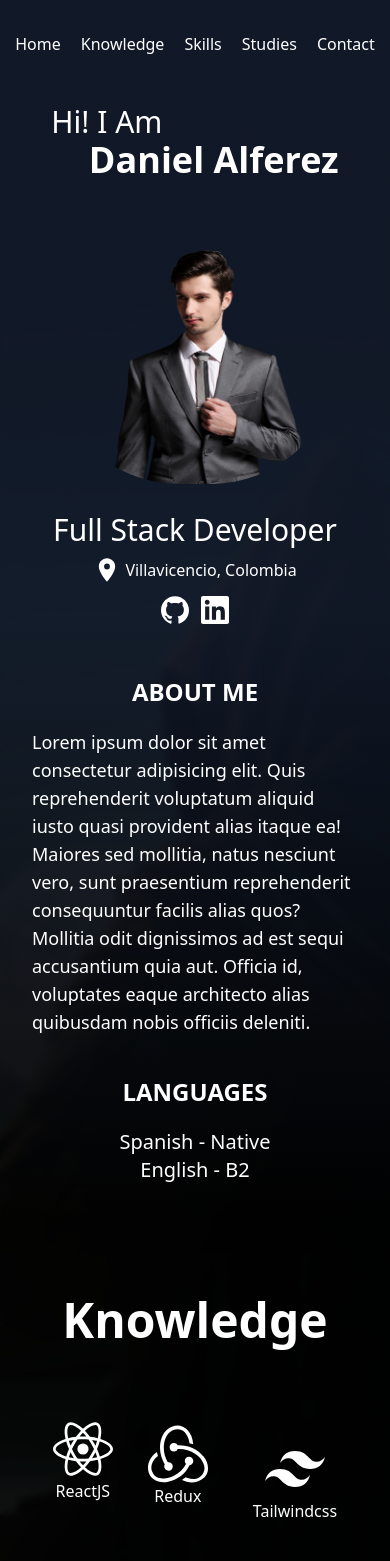
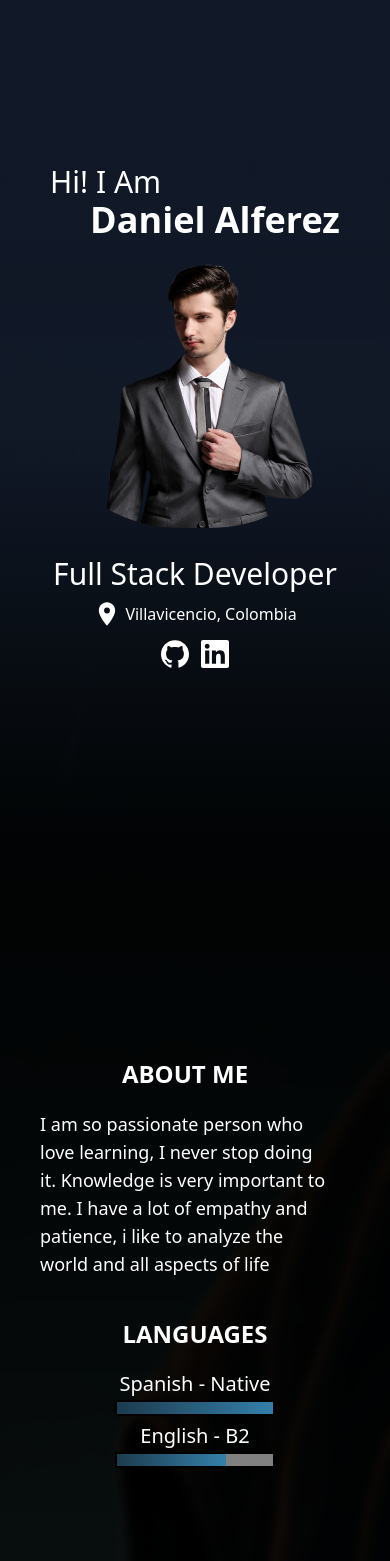
Before and after one commit to DanielAlferez/Portfolio, a React (Vite) app: page / in a window 390 px wide. Shown: the top 1561 px of the page. Built offline with nearby package versions, Linux system fonts and the light colour scheme.

Commit message:
design changed

```diff
--- a/package.json
+++ b/package.json
@@ -11,15 +11,14 @@
   "dependencies": {
     "@emotion/react": "^11.10.5",
     "@emotion/styled": "^11.10.5",
-    "@mui/material": "^5.11.8",
     "@reduxjs/toolkit": "^1.9.2",
     "framer-motion": "^9.0.7",
     "react": "^18.2.0",
     "react-dom": "^18.2.0",
     "react-icons": "^4.7.1",
+    "react-intersection-observer": "^9.4.3",
     "react-redux": "^8.0.5",
-    "react-scroll": "^1.8.9",
-    "uuid": "^9.0.0"
+    "react-scroll": "^1.8.9"
   },
   "devDependencies": {
     "@types/react": "^18.0.24",
--- /dev/null
+++ b/src/animations/variants.js
@@ -0,0 +1,23 @@
+export const variants = (direction, delay, move) => {
+    return {
+        hidden: {
+            y: direction === 'up' ? move : direction === 'down' ? -move : 0,
+            opacity: 0,
+            scale: direction === 'scale' ? 0.8 : 1,
+            x: direction === 'left' ? move : direction === 'right' ? -move : 0,
+
+        },
+        visible: {
+            y: 0,
+            x: 0,
+            opacity: 1,
+            scale: 1,
+            transition: {
+                type: 'tween',
+                duration: 1.2,
+                delay: delay,
+                ease: [0.25, 0.25, 0.25, 0.75],
+            },
+        },
+    }
+}
--- /dev/null
+++ b/src/components/AboutMe.jsx
@@ -0,0 +1,51 @@
+import React from 'react'
+import { useInView } from 'react-intersection-observer'
+
+
+export default function AboutMe() {
+
+    const [progressSpanish, setProgressSpanish] = React.useState(0);
+    const [progressEnglish, setProgressEnglish] = React.useState(0);
+
+    const [ref, inView] = useInView({
+      triggerOnce: true,
+    })
+
+    React.useEffect(() => {
+      if (inView) {
+        const interval = setInterval(() => {
+          if (progressEnglish < 70) {
+            setProgressEnglish(progressEnglish + 1);
+          }
+        }, 10)
+        return () => clearInterval(interval)
+      }
+    }, [inView, progressEnglish])
+
+    React.useEffect(() => {
+      if (inView) {
+        const interval = setInterval(() => {
+          if (progressSpanish < 100) {
+            setProgressSpanish(progressSpanish + 1);
+          }
+        }, 7)
+        return () => clearInterval(interval)
+      }
+    }, [inView, progressSpanish])
+
+  return (
+        <div className='backdrop-blur-sm bg-gradient-to-b from-black/95 to-black/90 flex flex-col items-center px-10 h-screen justify-center'>
+            <div className='text-white text-lg flex flex-col  max-w-2xl pr-5'>
+                <h1 className='font-semibold text-2xl text-center  mb-5'>ABOUT ME</h1>
+                <p className=''>I am so passionate person who love learning, I never stop doing it. Knowledge is very important to me. I have a lot of empathy and patience, i like to analyze the world and all aspects of life</p>
+            </div>
+            <div ref={ref} className='text-white max-w-2xl text-center'>
+                <h1 className='font-semibold text-2xl mt-10 mb-5'>LANGUAGES</h1>
+                <p className='font-medium text-xl'>Spanish - Native</p>
+                <progress value={progressSpanish} max={100} className='myProgress'/>
+                <p className='font-medium text-xl'>English - B2</p>
+                <progress value={progressEnglish} max={100} className='myProgress'/>
+            </div>
+        </div>
+  )
+}
--- a/src/components/CardProject.jsx
+++ b/src/components/CardProject.jsx
@@ -5,7 +5,7 @@ import { motion } from "framer-motion";
 export default function CardProject({project}) {
   return (
     <motion.div layout animate={{opacity: 1}} initial={{opacity: 0}} exit={{opacity: 0}} className='md:cursor-pointer overflow-hidden group relative bg-black rounded-3xl h-48 w-80'>
-      <img src={project.image} className='h-full w-full rounded-3xl group-hover:scale-105 duration-700'/>
+      <img src={project.image} loading='lazy' className='h-full w-full rounded-3xl group-hover:scale-105 duration-700'/>
       <div className='invisible group-hover:visible absolute inset-0'>
         <div className='abosolute translate-y-[100%] group-hover:translate-y-[10%] transition-all duration-1000 p-3 text-white rounded-3xl h-full bg-gray-900/80'>
           <p className='transition-opacity text-center font-bold text-3xl flex justify-center mb-4'>{project.title}</p>
--- /dev/null
+++ b/src/components/Contact.jsx
@@ -0,0 +1,10 @@
+import React from 'react'
+
+export default function Contact() {
+  return (
+    <div className='bg-black h-60 text-white flex gap-5 flex-col justify-center items-center'>
+        <h1 className='text-4xl font-bold'>Contact Me</h1>
+        <input type="text" />
+    </div>
+  )
+}
--- a/src/components/Content.jsx
+++ /dev/null
@@ -1,12 +0,0 @@
-import { Link } from 'react-scroll';
-import React from 'react'
-import Knowledge from './Knowledge';
-import Skills from './Skills';
-
-export default function Content() {
-  return (
-    <div className='lg:mr-5 h-full backdrop-blur-sm bg-gradient-to-b from-black/95 to-black/90'>
-        <Knowledge/>
-    </div>
-  )
-}
--- a/src/components/Home.jsx
+++ b/src/components/Home.jsx
@@ -1,30 +1,35 @@
 import React from 'react'
 import RightSidebar from "./RightSidebar";
 import Presentation from './Presentation';
-import Content from "./Content";
 import Back from "../assets/MoonHacker.png"
+import Knowledge from './Knowledge';
+import AboutMe from './AboutMe';
+import Contact from './Contact';
 
 export default function Home() {
   return (
     <>
-        <div className='lg:grid grid-cols-8'>
         <div style={{backgroundImage: `url(${Back})`,
             backgroundRepeat: 'no-repeat',
             backgroundPositionX: 'center',
             backgroundSize: 'cover',
             }}
-                className='col-span-5 grid grid-cols-5 lg:-mr-7'
+            className='lg:grid grid-cols-8'
         >
-                <div className='col-span-5 '>
+            <div className='col-span-8'>
                 <Presentation/>
             </div>
+            <div className='col-span-8'>
+                <AboutMe/>
+            </div>
             <div className='col-span-5'>
-                    <Content/>
+                <Knowledge/>
             </div>
+            <div className='col-span-3 '>
+                <RightSidebar/>
             </div>
-
-            <div className='col-span-3'>
-                <RightSidebar/>
+            <div className='col-span-8'>
+                <Contact/>
             </div>
         </div>
     </>
--- a/src/components/Knowledge.jsx
+++ b/src/components/Knowledge.jsx
@@ -1,9 +1,11 @@
 import React from 'react'
 import technologies from '../data/technologies';
-import { useDispatch, useSelector } from 'react-redux';
+import { useDispatch } from 'react-redux';
 import { filterTech } from '../features/technologies/techSlice';
 import { selectField } from '../features/field/fieldSlice';
 import { Link } from 'react-scroll';
+import { motion } from 'framer-motion';
+import { variants } from '../animations/variants'
 
 export default function Knowledge() {
 
@@ -33,19 +35,21 @@ export default function Knowledge() {
     }
 
   return (
-    <div className='mx-10'>
+    <div className='flex flex-col justify-center h-screen backdrop-blur-sm bg-gradient-to-b from-black/90 to-black/90'>
         <h1 className='font-bold text-center text- text-white text-5xl py-20'>Knowledge</h1>
         <div className='pb-20 flex justify-center'>
-            <div className='flex flex-wrap gap-10  max-w-lg justify-center'>
+        <div className='lg:px-0 px-10 flex flex-wrap gap-10 max-w-lg justify-center'>
             {technologies.map((tech, i) => (
-                    <Link key={i} to="techSection" smooth={true} duration={1200}>
+                <Link key={i} to={tech.showProjects ? 'techSection' : null} smooth={true} duration={1200}>
+                    <motion.div viewport={{once: true}} whileInView={'visible'} variants={variants('scale', i+((i*0.2)-i))} initial="hidden" >
                         <button
-                        className={`${tech.showProjects ? 'md:cursor-pointer cursor-default' : 'cursor-not-allowed'}  text-white ${tech.color} ml-${getRandomInt(10)} mt-${getRandomInt(10)} ${getRandomAmimation()} flex flex-col items-center`}
+                        className={`${tech.showProjects ? 'md:cursor-pointer cursor-default' : 'cursor-not-allowed'}  text-white ${tech.color} ${getRandomAmimation()} flex flex-col items-center`}
                         onClick={() => handleTech(tech.name, tech.showProjects, tech.field)}
                         >
-                            <div>{React.createElement(tech.icon, { size: "60" })}</div>
+                            <div>{React.createElement(tech.icon, { size: "55" })}</div>
                             <p>{tech.name}</p>
                         </button>
+                    </motion.div>
                 </Link>
             ))}
         </div>
--- a/src/components/Navbar.jsx
+++ b/src/components/Navbar.jsx
@@ -7,7 +7,7 @@ export default function Navbar() {
         <p>Knowledge</p>
         <p>Skills</p>
         <p>Studies</p>
-        {/* <p>Experience</p> */}
+        <p>Experience</p>
         <p>Contact</p>
     </div>
   )
--- a/src/components/Presentation.jsx
+++ b/src/components/Presentation.jsx
@@ -3,41 +3,36 @@ import Navbar from './Navbar'
 import PROFILE from "../assets/Young-Man-PNG-Clipart.png";
 import { MdPlace } from "react-icons/md";
 import { SiGithub, SiLinkedin } from "react-icons/si";
+import { motion } from 'framer-motion';
+import { variants } from '../animations/variants';
 
 export default function Presentation() {
   return (
-    <div className='flex flex-col items-center h-full 0 p-8 bg-gradient-to-b backdrop-blur-sm from-gray-900/100 via-gray-900/95 to-black/95'>
-        <Navbar/>
-        <div className='py-10'>
-          <div className='flex items-center'>
-              <h1 className='text-white py-2 text-3xl md:text-4xl'>Hi! I Am<br/><p className='text-4xl md:text-5xl font-bold'>{'\u00A0'}{'\u00A0'}{'\u00A0'} Daniel Alferez</p></h1>
+    <div className='flex flex-col items-center h-screen justify-center bg-gradient-to-b backdrop-blur-sm from-gray-900/100 via-gray-900/95 to-black/95'>
+        {/* <Navbar/> */}
+        <div  className='flex text-white flex-col'>
+            <motion.h1 viewport={{once: true}} whileInView={'visible'} variants={variants('left', 0.2, 40)} initial="hidden" className='text-3xl md:text-4xl text-left'>Hi! I Am</motion.h1>
+            <motion.p viewport={{once: true}} whileInView={'visible'} variants={variants('right', 0.2, 40)} initial="hidden" className='ml-10 text-4xl md:text-5xl font-bold'>Daniel Alferez</motion.p>
         </div>
-        </div>
-        <div style={{backgroundImage: `url(${PROFILE})`,
+        <motion.div viewport={{once: true}} whileInView={'visible'} variants={variants('scale', 0.5)} initial="hidden"  style={{backgroundImage: `url(${PROFILE})`,
           backgroundRepeat: 'no-repeat',
           backgroundPositionX: 'center',
           backgroundSize: 'cover'
           }}
-                className='p-20 rounded-full h-64 w-72'
-            ></div>
-        <h1 className='text-white p-2 mt-5 text-3xl font-medium'>Full Stack Developer</h1>
-        <div className='text-white flex items-center gap-x-1 '>
+          className='p-20 rounded-full h-72 w-80'
+        />
+        <motion.h1 viewport={{once: true}} whileInView={'visible'} variants={variants('right', 0.8, 40)} initial="hidden" className='text-white p-2 mt-5 text-3xl font-medium'>Full Stack Developer</motion.h1>
+        <motion.div viewport={{once: true}} whileInView={'visible'} variants={variants('right', 1.2, 40)} initial="hidden" className='text-white flex items-center gap-x-1 '>
           <MdPlace className='w-7 h-7'/>
           <p>Villavicencio, Colombia</p>
-        </div>
+        </motion.div>
         <div className='text-white flex items-center gap-3 my-3'>
+          <motion.div viewport={{once: true}} whileInView={'visible'} variants={variants('up', 1.2, 10)} initial="hidden">
             <SiGithub className='w-7 h-7 hover:text-gray-700 cursor-pointer'/>
+          </motion.div>
+          <motion.div viewport={{once: true}} whileInView={'visible'} variants={variants('up', 1.4, 10)} initial="hidden">
             <SiLinkedin className='w-7 h-7 hover:text-blue-500 cursor-pointer'/>
-        </div>
-        <div className='text-white max-w-2xl text-lg'>
-          <h1 className='font-semibold text-2xl text-center mt-10 mb-5'>ABOUT ME</h1>
-          {/* <p>I am so passionate person who love learning, I never stop doing it. Knowledge is very important to me. I have a lot of empathy and patience, i like to analyze the world and all aspects of life</p> */}
-          <p>Lorem ipsum dolor sit amet consectetur adipisicing elit. Quis reprehenderit voluptatum aliquid iusto quasi provident alias itaque ea! Maiores sed mollitia, natus nesciunt vero, sunt praesentium reprehenderit consequuntur facilis alias quos? Mollitia odit dignissimos ad est sequi accusantium quia aut. Officia id, voluptates eaque architecto alias quibusdam nobis officiis deleniti.</p>
-        </div>
-        <div className='text-white max-w-2xl text-center'>
-          <h1 className='font-semibold text-2xl mt-10 mb-5'>LANGUAGES</h1>
-          <p className='font-medium text-xl'>Spanish - Native</p>
-          <p className='font-medium text-xl'>English - B2</p>
+          </motion.div>
         </div>
     </div>
   )
--- a/src/components/RightSidebar.jsx
+++ b/src/components/RightSidebar.jsx
@@ -6,7 +6,7 @@ import { useDispatch, useSelector } from 'react-redux';
 import { selectField } from '../features/field/fieldSlice';
 import { filterTech } from '../features/technologies/techSlice';
 import { Element } from 'react-scroll';
-
+import { variants } from '../animations/variants';
 
 export default function RightSidebar({sectionRef}) {
   const filtered = useSelector((state) => state.techs.filteredProjects);
@@ -20,7 +20,8 @@ export default function RightSidebar({sectionRef}) {
   }
 
   return (
-    <div className='lg:overflow-y-scroll h-full lg:fixed shadow-2xl rounded-2xl bg-white'>
+    <div className='backdrop-blur-sm bg-gradient-to-b from-black/90 to-black/90'>
+        <motion.div viewport={{once: true}} whileInView={'visible'} variants={variants('up', 0.1, 200)} initial="hidden"  className='lg:overflow-y-scroll lg:h-screen shadow-2xl rounded-2xl bg-white'>
             <Element name="techSection" className='lg:hidden'/>
             <div className='py-5'>
                 <div className='z-10 rounded-t-2xl grid grid-cols-2 sticky top-0 backdrop-blur-sm bg-white/60 py-3 px-10'>
@@ -49,6 +50,7 @@ export default function RightSidebar({sectionRef}) {
                     </AnimatePresence>
                 </motion.div>
             </div>
+        </motion.div>
     </div>
   )
 }
--- a/src/index.css
+++ b/src/index.css
@@ -1,3 +1,16 @@
 @tailwind base;
 @tailwind components;
 @tailwind utilities;
+
+.myProgress::-webkit-progress-value {
+    background: linear-gradient(to right, #1c3b4d, #3480ab);
+}
+
+.myProgress::-webkit-progress-bar {
+    background-color: gray;
+}
+
+.myProgress {
+    border: 2px solid black;
+    box-shadow: 0px 0px 10px 0px rgba(0, 0, 0, 0.3);
+}
```
Also changed, not shown: 1 other file (tests, documents, lock files or other folders). Lines whose indentation alone changed are shown as unchanged.
